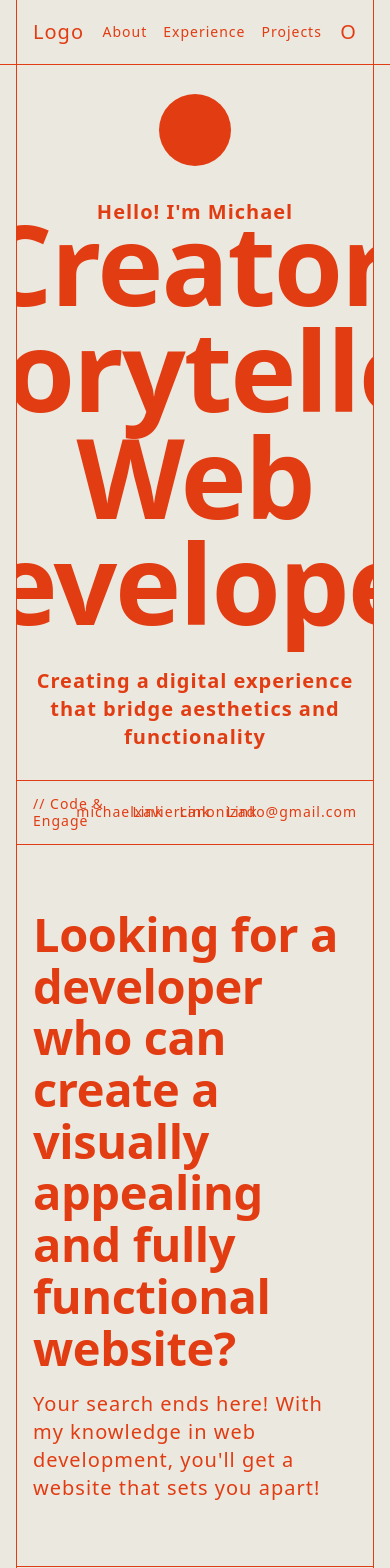
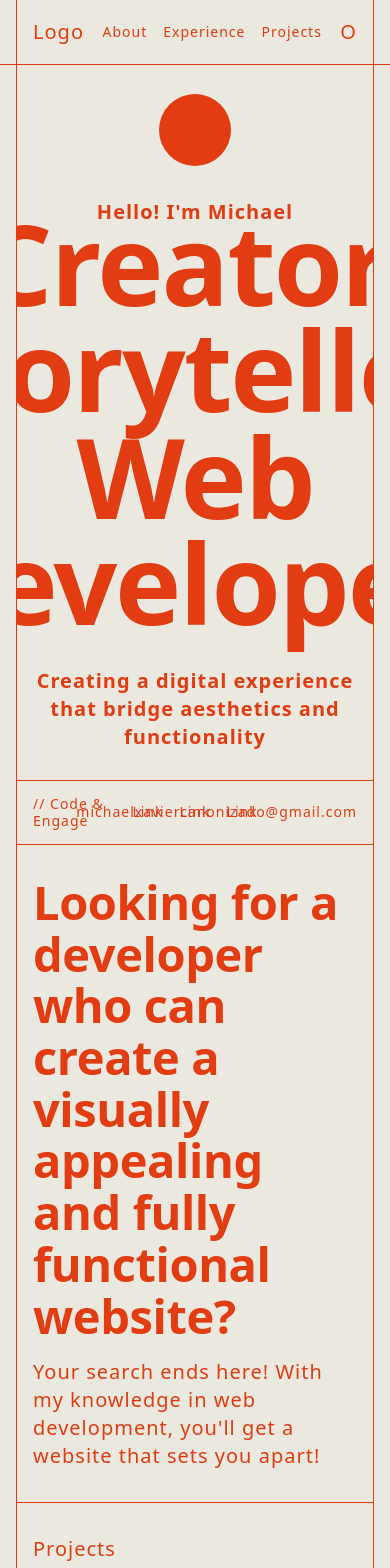
Before and after one commit to michaelcanonizado/michaelcanonizado, a Next.js app: page / in a window 390 px wide. Shown: the top 1568 px of the page. Built offline with nearby package versions, Linux system fonts and the light colour scheme.

Commit message:
refactor: move vertical padding to .container

```diff
--- a/src/app/_sections/hero.tsx
+++ b/src/app/_sections/hero.tsx
@@ -22,7 +22,7 @@ const Hero = () => {
           </p>
         </div>
       </section>
-      <div className='text-sub container !m-0 grid h-[64px] grid-cols-3 border-b bg-background'>
+      <div className='text-sub container !m-0 grid h-[64px] grid-cols-3 border-b bg-background !py-0'>
         <div className='flex items-center justify-start'>
           <p className=''>{'// Code & Engage'}</p>
         </div>
--- a/src/app/_sections/introduction.tsx
+++ b/src/app/_sections/introduction.tsx
@@ -4,7 +4,7 @@ import React from 'react';
 
 const Introduction = ({ className }: ComponentBaseProps) => {
   return (
-    <section className={cn('container space-y-md border-b py-xl', className)}>
+    <section className={cn('container space-y-md border-b', className)}>
       <div className='max-w-[700px]'>
         <h1 className='text-heading'>
           Looking for a developer who can create a visually appealing and fully
--- a/src/components/sections/navigation/index.tsx
+++ b/src/components/sections/navigation/index.tsx
@@ -54,7 +54,7 @@ const NavigationBar = ({ className }: ComponentBaseProps) => {
 
       <nav
         className={cn(
-          'container z-50 flex h-[64px] flex-row items-center justify-between bg-transparent',
+          'container z-50 flex h-[64px] flex-row items-center justify-between bg-transparent !py-0',
           isScrolled ? 'text-background' : 'text-foreground'
         )}
       >
--- a/src/styles/globals.css
+++ b/src/styles/globals.css
@@ -54,7 +54,7 @@
 
 @layer components {
   .container {
-    @apply w-full max-w-[1080px] border-x px-md md:px-lg;
+    @apply w-full max-w-[1080px] border-x px-md py-lg md:px-lg md:py-xl;
   }
 }
 /* .container {
```
